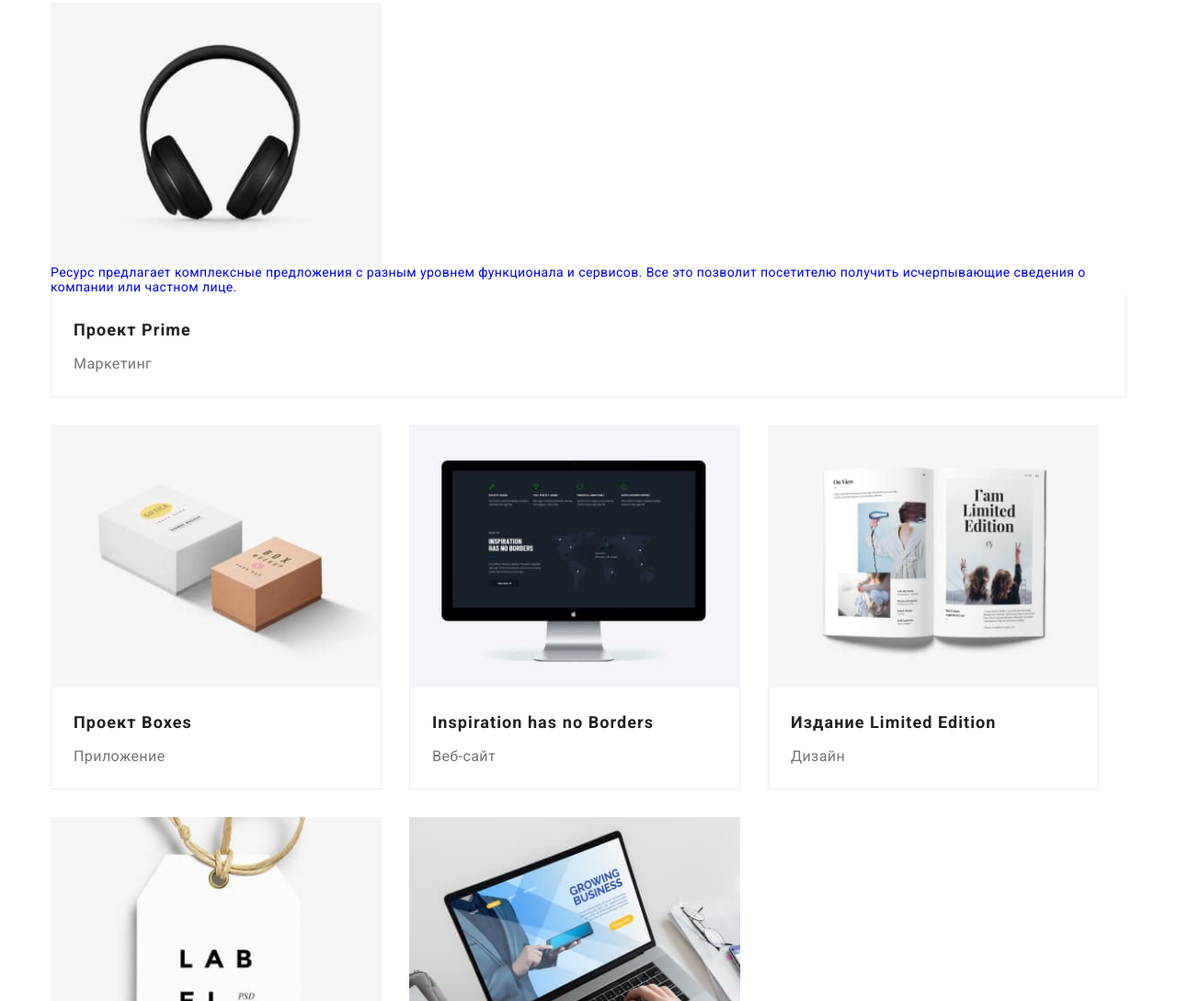
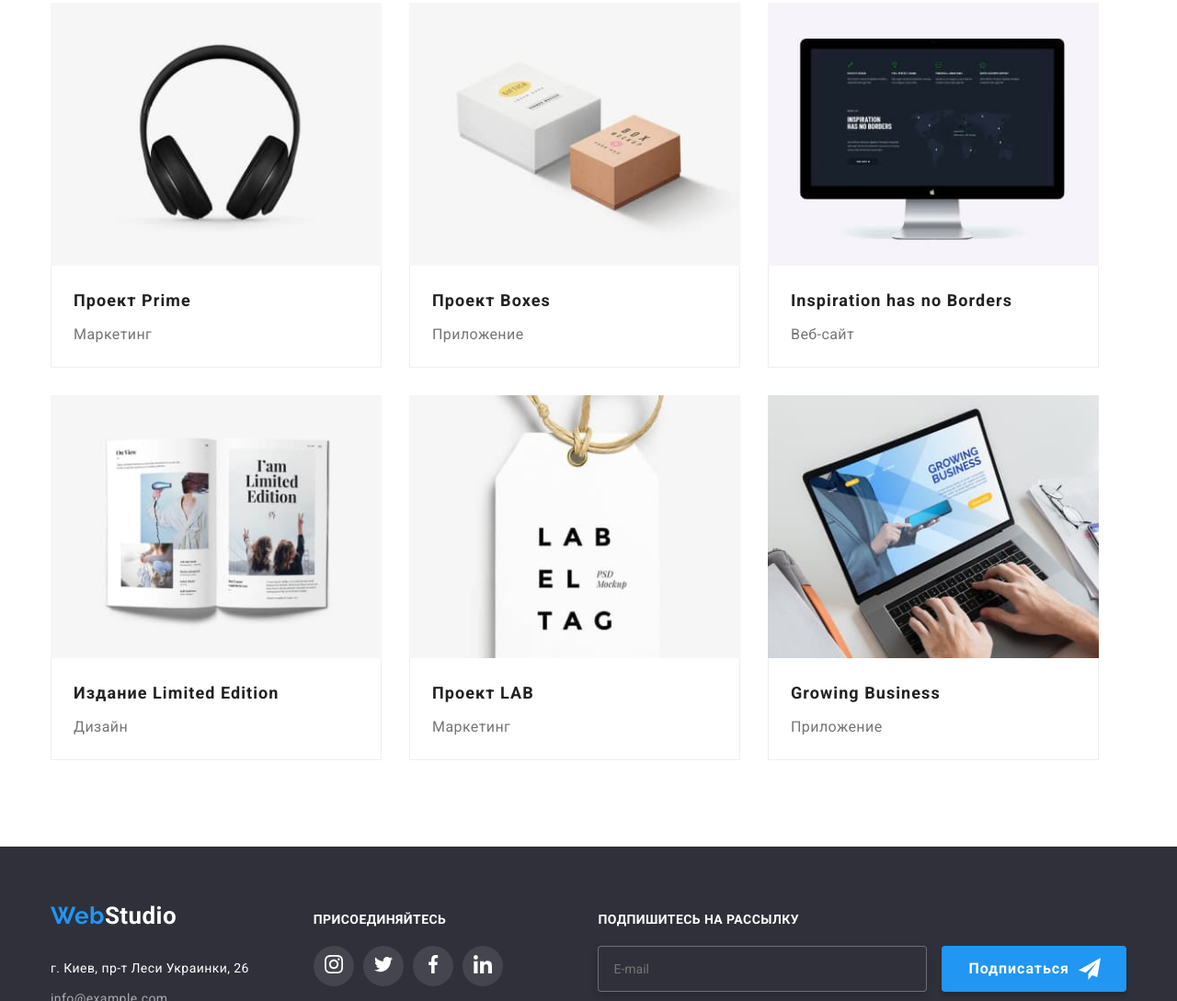
Before and after one commit to RomanShcherbyna/goit-markup-hw-07, a plain HTML site: page portfolio.html in a window 1280 px wide. Shown: the part 687-1776 px from the top of the page at 92% size. Drawn offline with nearby package versions, Linux system fonts and the light colour scheme.

Commit message:
убежал текст. переименование классов

```diff
--- a/portfolio.html
+++ b/portfolio.html
@@ -140,7 +140,7 @@
               <a class="portfolio__link" href="#">
                 <div class="img">
                 <img src="./img/music.jpg" alt="Наушники" width="360" />
-                 <p class="portfolio__text-hoverf">Ресурс предлагает комплексные предложения с разным уровнем функционала и сервисов. Все это позволит посетителю получить исчерпывающие сведения о компании или частном лице.</p>
+                 <p class="portfolio__text-hover">Ресурс предлагает комплексные предложения с разным уровнем функционала и сервисов. Все это позволит посетителю получить исчерпывающие сведения о компании или частном лице.</p>
                 </div>
                 <div class="item">
                   <h2 class="portfolio-name">Проект Prime</h2>
```
